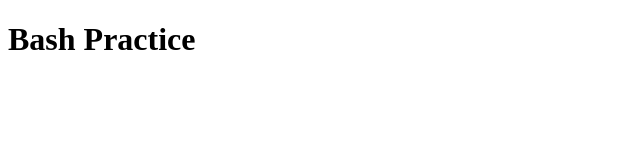
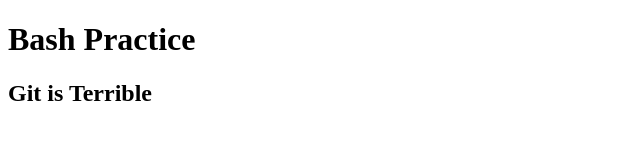
Before and after one commit to dcoulson1/Example, a plain HTML site: page index.html in a window 1280 px wide. Shown: the whole page, without its empty margins (0-640 px from the left). Drawn offline with Linux system fonts and the light colour scheme.

Commit message:
Complaining about git

```diff
--- a/index.html
+++ b/index.html
@@ -6,5 +6,6 @@
 
 	<body>
 		<h1>Bash Practice</h1>
+		<h2>Git is Terrible</h2>
 	</body>
 </html>
```
